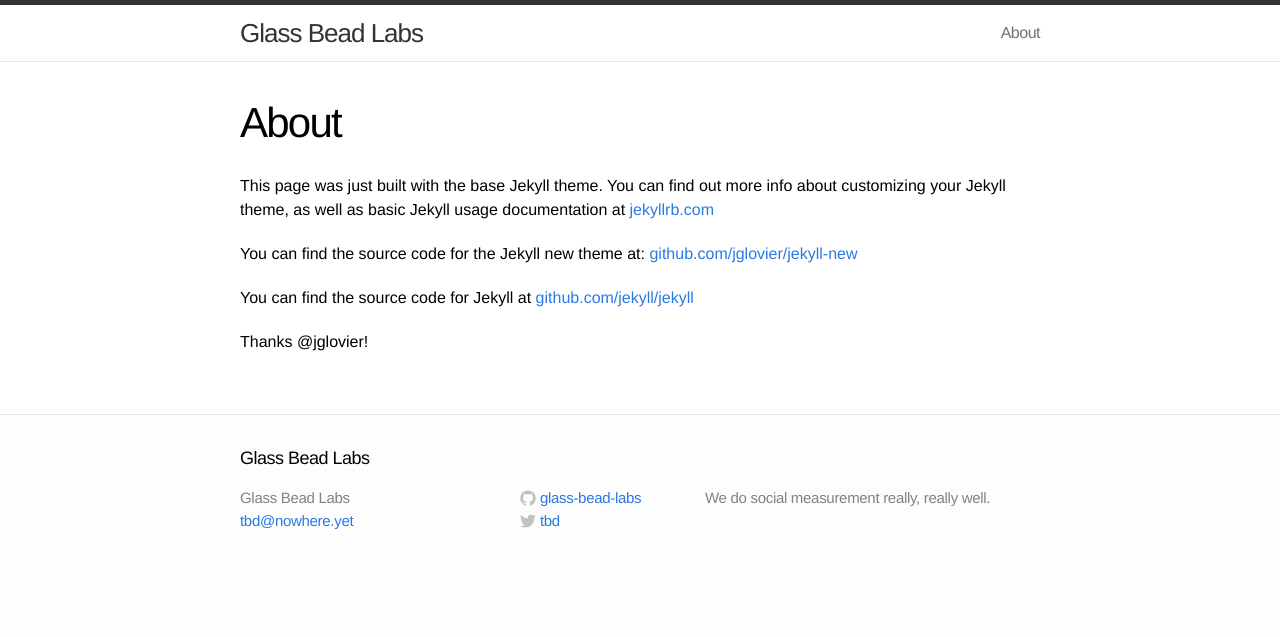
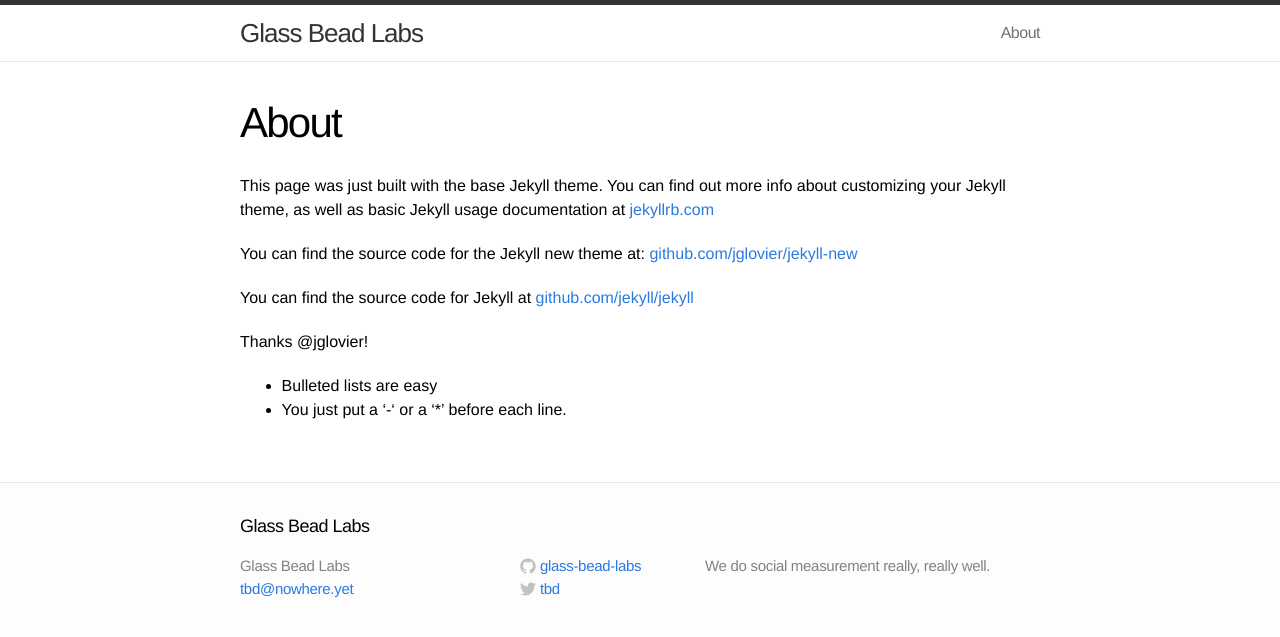
Before and after one commit to glass-bead-labs/bead.glass, a Jekyll site: the page built from about.md, in a window 1280 px wide. Shown: the top 637 px of the page. Built offline with Jekyll 4.4.1, drawn with Linux system fonts in a browser that asks for light colours.

Commit message:
Update about.md

```diff
--- a/about.md
+++ b/about.md
@@ -13,3 +13,6 @@
 You can find the source code for Jekyll at [github.com/jekyll/jekyll](https://github.com/jekyll/jekyll)
 
 Thanks @jglovier!
+
+ - Bulleted lists are easy
+ - You just put a '-' or a '*' before each line.
```
